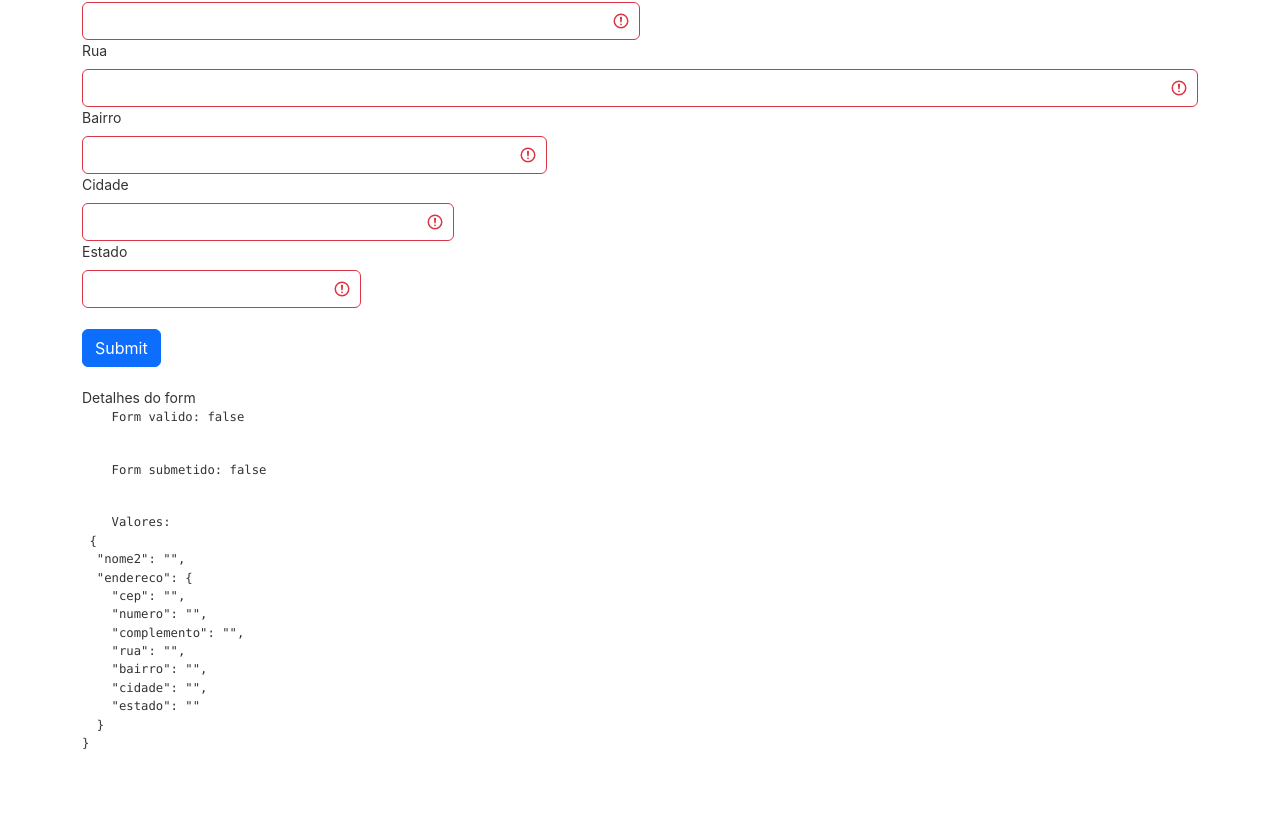
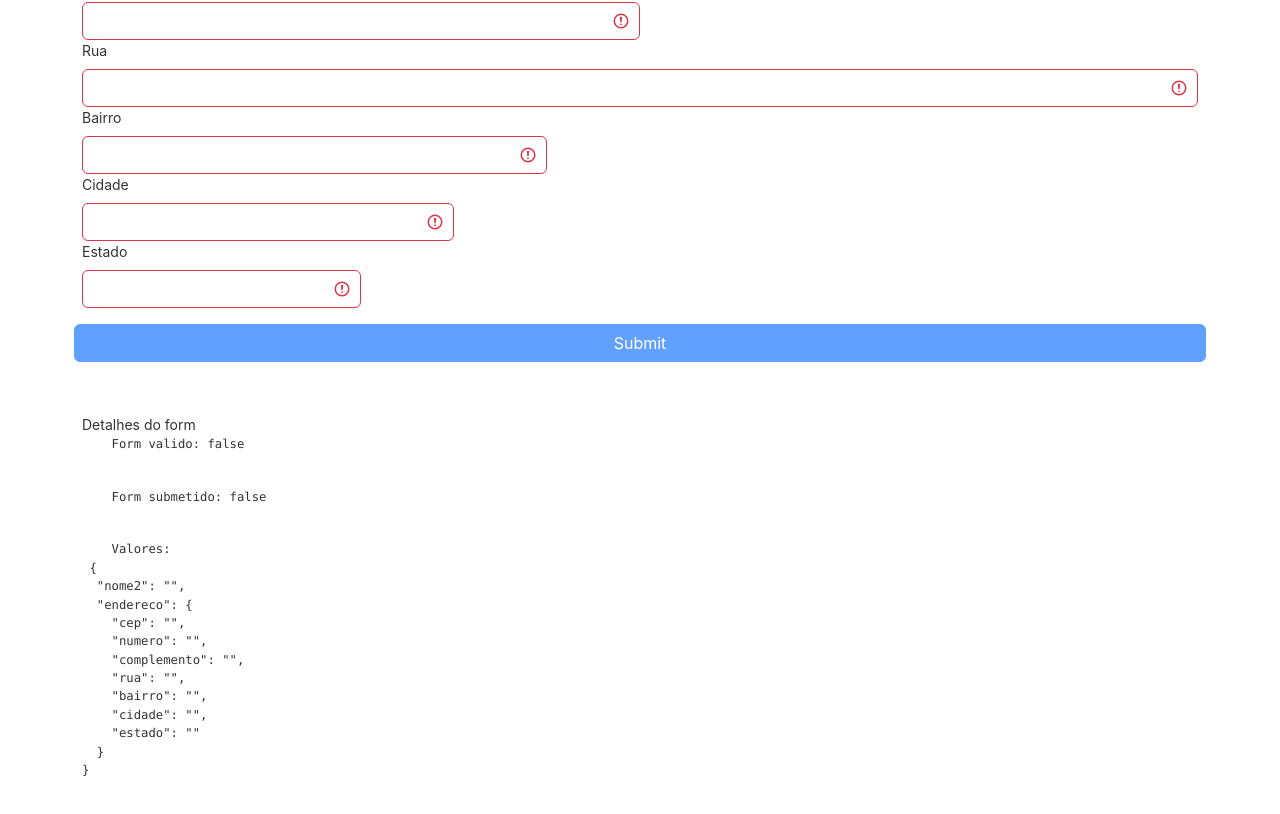
Before and after one commit to apazze/angular-spike, an Angular app in the folder forms/: page /templateForm in a window 1280 px wide. Shown: the part 830-1644 px from the top of the page. Before the commit the page ends 1617 px from the top, so only its background shows below. Built offline with nearby package versions, Linux system fonts and the light colour scheme.

Commit message:
Requisição POST usando site https://resttesttest.com/

```diff
--- a/forms/src/app/template-form/template-form.component.html
+++ b/forms/src/app/template-form/template-form.component.html
@@ -187,11 +187,11 @@
       </div>
     </div>
   </div>
+  <button type="submit" class="btn btn-primary mb-3" [disabled]="!formulario.valid">
+    Submit
+  </button>
+  <app-form-debug [form]="formulario"></app-form-debug>
 </form>
-<br />
-<button type="submit" class="btn btn-primary">Submit</button>
-
-<app-form-debug [form]="formulario"></app-form-debug>
 
 <!--
 <form class="row g-3">
--- a/forms/src/app/template-form/template-form.component.ts
+++ b/forms/src/app/template-form/template-form.component.ts
@@ -23,7 +23,9 @@ export class TemplateFormComponent {
 
   onSubmit(form: any) {
     console.log(form)
-    console.log(this.usuario)
+
+    this.http.post('https://httpbin.org/post', JSON.stringify(form.value))
+    .subscribe(dados => console.log(dados));
   }
 
   consultaCep(cep: any, form: any) {
```
